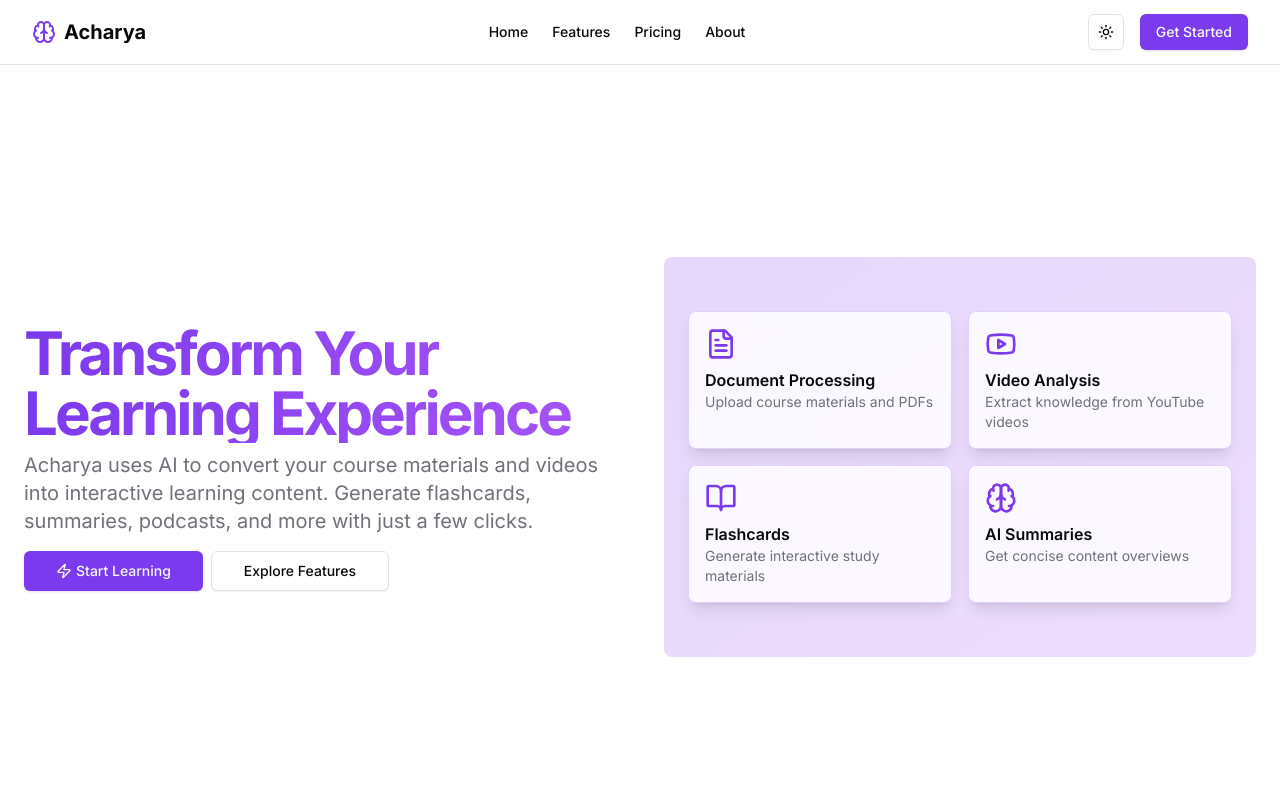
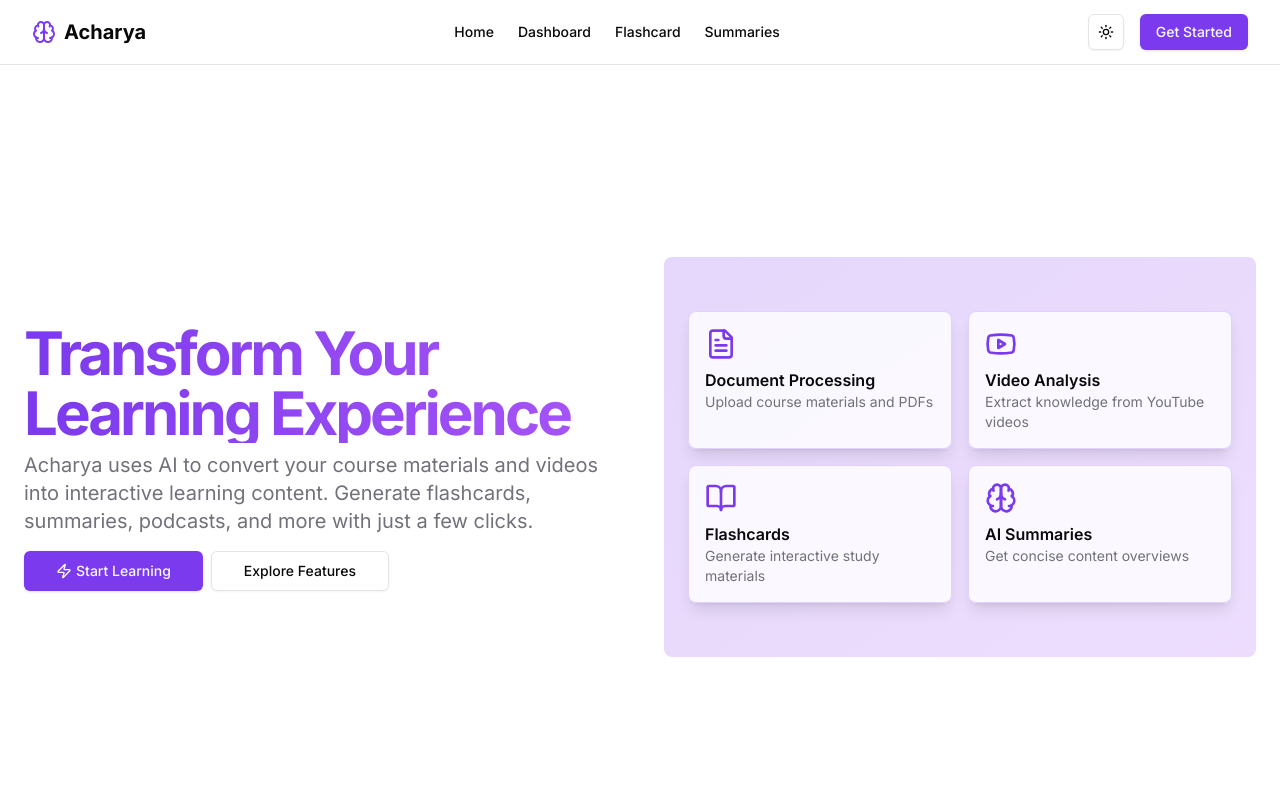
Before and after one commit to sharmapranay38/acharya, a Next.js app: page / in a window 1280 px wide. Shown: the top 800 px of the page. Built offline with nearby package versions, Linux system fonts and the light colour scheme.

Commit message:
theme provider pranay error

```diff
--- a/app/layout.tsx
+++ b/app/layout.tsx
@@ -2,7 +2,7 @@ import type React from "react";
 import type { Metadata } from "next";
 import { Inter } from "next/font/google";
 import "./globals.css";
-// import { ThemeProvider } from "@/components/theme-provider";
+import { ThemeProvider } from "@/components/theme-provider";
 
 const inter = Inter({ subsets: ["latin"] });
 
@@ -19,14 +19,14 @@ export default function RootLayout({
   return (
     <html lang="en" suppressHydrationWarning>
       <body className={inter.className}>
-        {/* <ThemeProvider
+        <ThemeProvider
           attribute="class"
           defaultTheme="system"
           enableSystem
           disableTransitionOnChange
-        > */}
-        {children}
-        {/* </ThemeProvider> */}
+        >
+          {children}
+        </ThemeProvider>
       </body>
     </html>
   );
--- a/app/page.tsx
+++ b/app/page.tsx
@@ -1,7 +1,7 @@
-import Link from "next/link"
-import { Button } from "@/components/ui/button"
-import { Brain, BookOpen, FileText, Youtube, Zap } from "lucide-react"
-import { ThemeToggle } from "@/components/theme-toggle"
+import Link from "next/link";
+import { Button } from "@/components/ui/button";
+import { Brain, BookOpen, FileText, Youtube, Zap } from "lucide-react";
+import { ThemeToggle } from "@/components/theme-toggle";
 
 export default function Home() {
   return (
@@ -16,14 +16,23 @@ export default function Home() {
             <Link href="/" className="text-sm font-medium hover:text-primary">
               Home
             </Link>
-            <Link href="/features" className="text-sm font-medium hover:text-primary">
-              Features
+            <Link
+              href="/dashboard"
+              className="text-sm font-medium hover:text-primary"
+            >
+              Dashboard
             </Link>
-            <Link href="/pricing" className="text-sm font-medium hover:text-primary">
-              Pricing
+            <Link
+              href="/flashcards"
+              className="text-sm font-medium hover:text-primary"
+            >
+              Flashcard
             </Link>
-            <Link href="/about" className="text-sm font-medium hover:text-primary">
-              About
+            <Link
+              href="/summaries"
+              className="text-sm font-medium hover:text-primary"
+            >
+              Summaries
             </Link>
           </nav>
           <div className="flex items-center gap-4">
@@ -44,8 +53,9 @@ export default function Home() {
                     Transform Your Learning Experience
                   </h1>
                   <p className="max-w-[600px] text-muted-foreground md:text-xl">
-                    Acharya uses AI to convert your course materials and videos into interactive learning content.
-                    Generate flashcards, summaries, podcasts, and more with just a few clicks.
+                    Acharya uses AI to convert your course materials and videos
+                    into interactive learning content. Generate flashcards,
+                    summaries, podcasts, and more with just a few clicks.
                   </p>
                 </div>
                 <div className="flex flex-col gap-2 min-[400px]:flex-row">
@@ -69,22 +79,30 @@ export default function Home() {
                       <div className="bg-background/80 backdrop-blur-sm p-4 rounded-lg shadow-lg border border-primary/20">
                         <FileText className="h-8 w-8 text-primary mb-2" />
                         <h3 className="font-semibold">Document Processing</h3>
-                        <p className="text-sm text-muted-foreground">Upload course materials and PDFs</p>
+                        <p className="text-sm text-muted-foreground">
+                          Upload course materials and PDFs
+                        </p>
                       </div>
                       <div className="bg-background/80 backdrop-blur-sm p-4 rounded-lg shadow-lg border border-primary/20">
                         <Youtube className="h-8 w-8 text-primary mb-2" />
                         <h3 className="font-semibold">Video Analysis</h3>
-                        <p className="text-sm text-muted-foreground">Extract knowledge from YouTube videos</p>
+                        <p className="text-sm text-muted-foreground">
+                          Extract knowledge from YouTube videos
+                        </p>
                       </div>
                       <div className="bg-background/80 backdrop-blur-sm p-4 rounded-lg shadow-lg border border-primary/20">
                         <BookOpen className="h-8 w-8 text-primary mb-2" />
                         <h3 className="font-semibold">Flashcards</h3>
-                        <p className="text-sm text-muted-foreground">Generate interactive study materials</p>
+                        <p className="text-sm text-muted-foreground">
+                          Generate interactive study materials
+                        </p>
                       </div>
                       <div className="bg-background/80 backdrop-blur-sm p-4 rounded-lg shadow-lg border border-primary/20">
                         <Brain className="h-8 w-8 text-primary mb-2" />
                         <h3 className="font-semibold">AI Summaries</h3>
-                        <p className="text-sm text-muted-foreground">Get concise content overviews</p>
+                        <p className="text-sm text-muted-foreground">
+                          Get concise content overviews
+                        </p>
                       </div>
                     </div>
                   </div>
@@ -97,9 +115,12 @@ export default function Home() {
           <div className="container px-4 md:px-6">
             <div className="flex flex-col items-center justify-center space-y-4 text-center">
               <div className="space-y-2">
-                <h2 className="text-3xl font-bold tracking-tighter sm:text-4xl md:text-5xl">How It Works</h2>
+                <h2 className="text-3xl font-bold tracking-tighter sm:text-4xl md:text-5xl">
+                  How It Works
+                </h2>
                 <p className="max-w-[900px] text-muted-foreground md:text-xl/relaxed lg:text-base/relaxed xl:text-xl/relaxed">
-                  Acharya makes learning more efficient and engaging with our AI-powered platform
+                  Acharya makes learning more efficient and engaging with our
+                  AI-powered platform
                 </p>
               </div>
             </div>
@@ -110,7 +131,9 @@ export default function Home() {
                 </div>
                 <div className="space-y-2">
                   <h3 className="text-xl font-bold">Upload Content</h3>
-                  <p className="text-muted-foreground">Upload your course documents or paste YouTube video links</p>
+                  <p className="text-muted-foreground">
+                    Upload your course documents or paste YouTube video links
+                  </p>
                 </div>
               </div>
               <div className="flex flex-col justify-center space-y-4 rounded-lg border bg-background p-6 shadow-sm">
@@ -120,7 +143,8 @@ export default function Home() {
                 <div className="space-y-2">
                   <h3 className="text-xl font-bold">AI Processing</h3>
                   <p className="text-muted-foreground">
-                    Our AI analyzes and extracts key information from your materials
+                    Our AI analyzes and extracts key information from your
+                    materials
                   </p>
                 </div>
               </div>
@@ -131,7 +155,8 @@ export default function Home() {
                 <div className="space-y-2">
                   <h3 className="text-xl font-bold">Learn Efficiently</h3>
                   <p className="text-muted-foreground">
-                    Access flashcards, summaries, podcasts, and more learning tools
+                    Access flashcards, summaries, podcasts, and more learning
+                    tools
                   </p>
                 </div>
               </div>
@@ -145,15 +170,21 @@ export default function Home() {
             © 2025 Acharya. All rights reserved.
           </p>
           <div className="flex items-center gap-4">
-            <Link href="/terms" className="text-sm text-muted-foreground hover:text-foreground">
+            <Link
+              href="/terms"
+              className="text-sm text-muted-foreground hover:text-foreground"
+            >
               Terms
             </Link>
-            <Link href="/privacy" className="text-sm text-muted-foreground hover:text-foreground">
+            <Link
+              href="/privacy"
+              className="text-sm text-muted-foreground hover:text-foreground"
+            >
               Privacy
             </Link>
           </div>
         </div>
       </footer>
     </div>
-  )
+  );
 }
--- /dev/null
+++ b/components/theme-provider.tsx
@@ -0,0 +1,11 @@
+"use client";
+
+import * as React from "react";
+import { ThemeProvider as NextThemesProvider } from "next-themes";
+
+export function ThemeProvider({
+  children,
+  ...props
+}: React.ComponentProps<typeof NextThemesProvider>) {
+  return <NextThemesProvider {...props}>{children}</NextThemesProvider>;
+}
--- a/package.json
+++ b/package.json
@@ -9,6 +9,7 @@
     "lint": "next lint"
   },
   "dependencies": {
+    "@google/generative-ai": "^0.24.0",
     "@radix-ui/react-avatar": "^1.1.3",
     "@radix-ui/react-checkbox": "^1.1.4",
     "@radix-ui/react-dialog": "^1.1.6",
```
Also changed, not shown: lib/actions/gemini.ts (added, +12 -0 lines), 1 other file (tests, documents, lock files or other folders).
